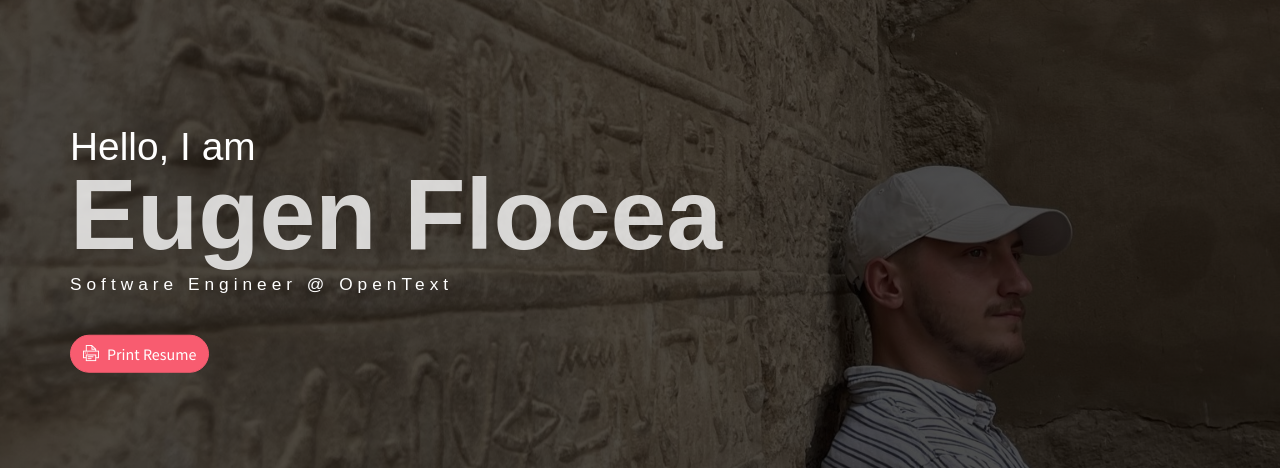
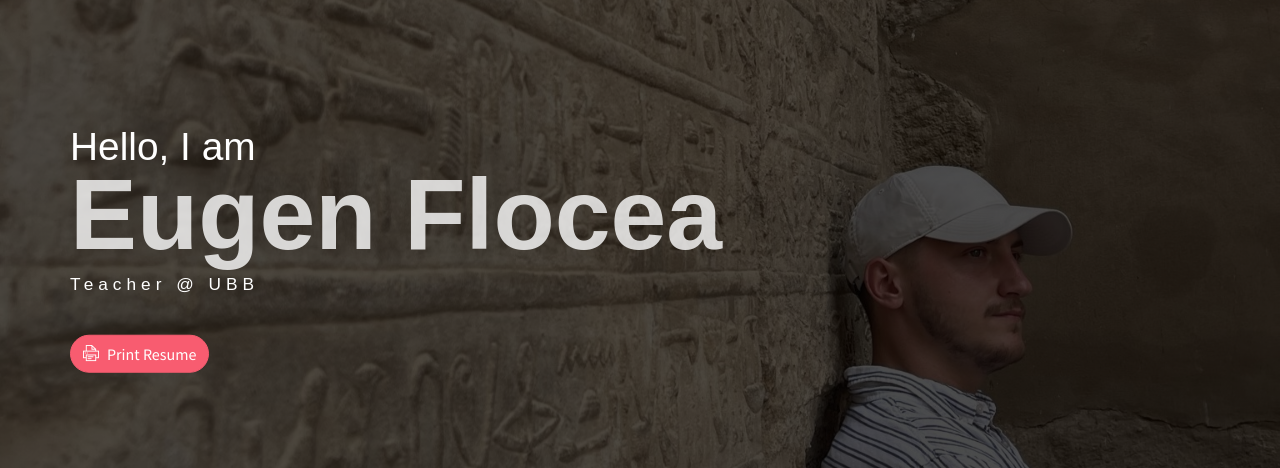
Before and after one commit to eugen1701/eugen1701.github.io, a website: page index.html in a window 1280 px wide. Shown: the part 104-572 px from the top of the page. Drawn offline with Linux system fonts and the light colour scheme; some packages are replaced by stand-ins of ours.

Commit message:
Change to teacher in the title from se

```diff
--- a/index.html
+++ b/index.html
@@ -23,7 +23,7 @@
         <div class="header-content">
             <h4 class="header-subtitle" >Hello, I am</h4>
             <h1 class="header-title">Eugen Flocea</h1>
-            <h6 class="header-mono" >Software Engineer @ OpenText</h6>
+            <h6 class="header-mono" >Teacher @ UBB</h6>
             <a href="assets/Eugen-Flocea.docx" download="Eugen-Flocea.docx">
                 <button class="btn btn-primary btn-rounded"><i class="ti-printer pr-2"></i>Print Resume</button>
             </a>
```
